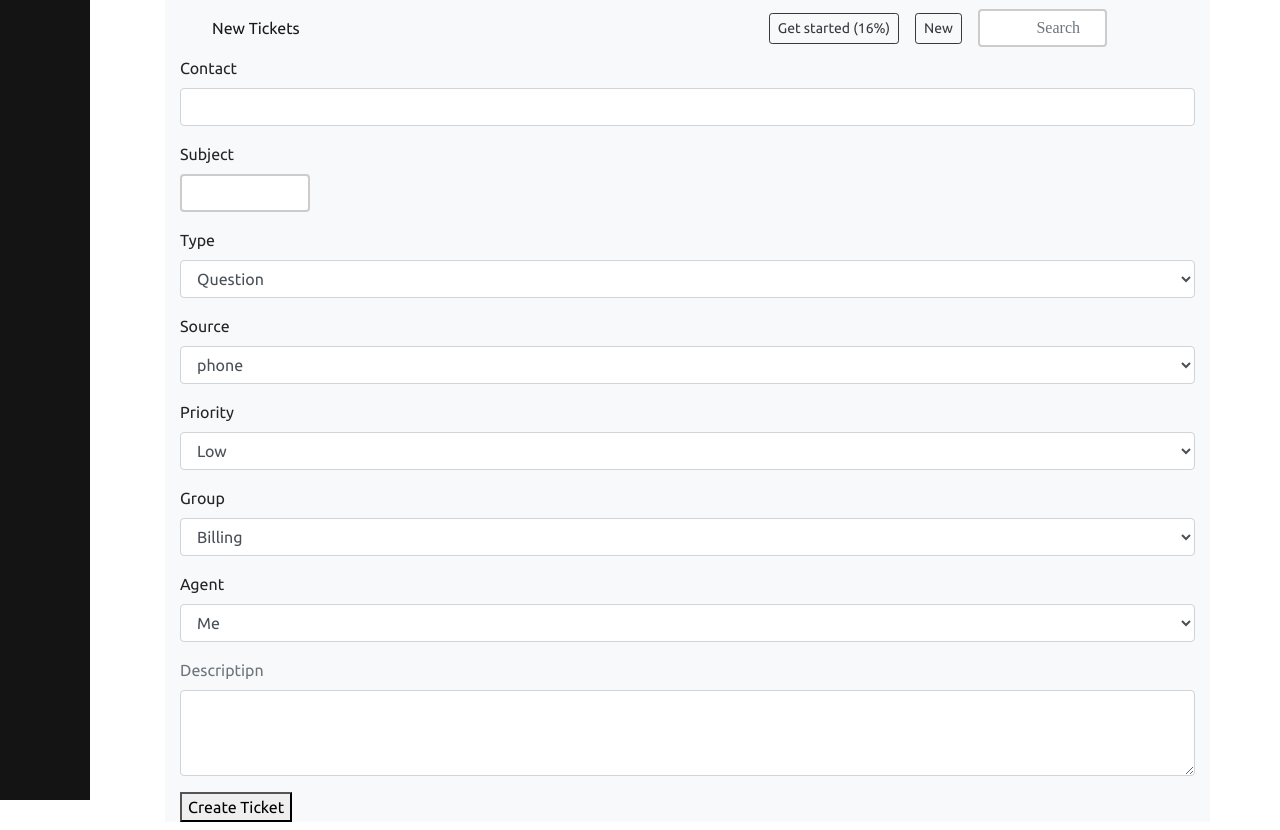
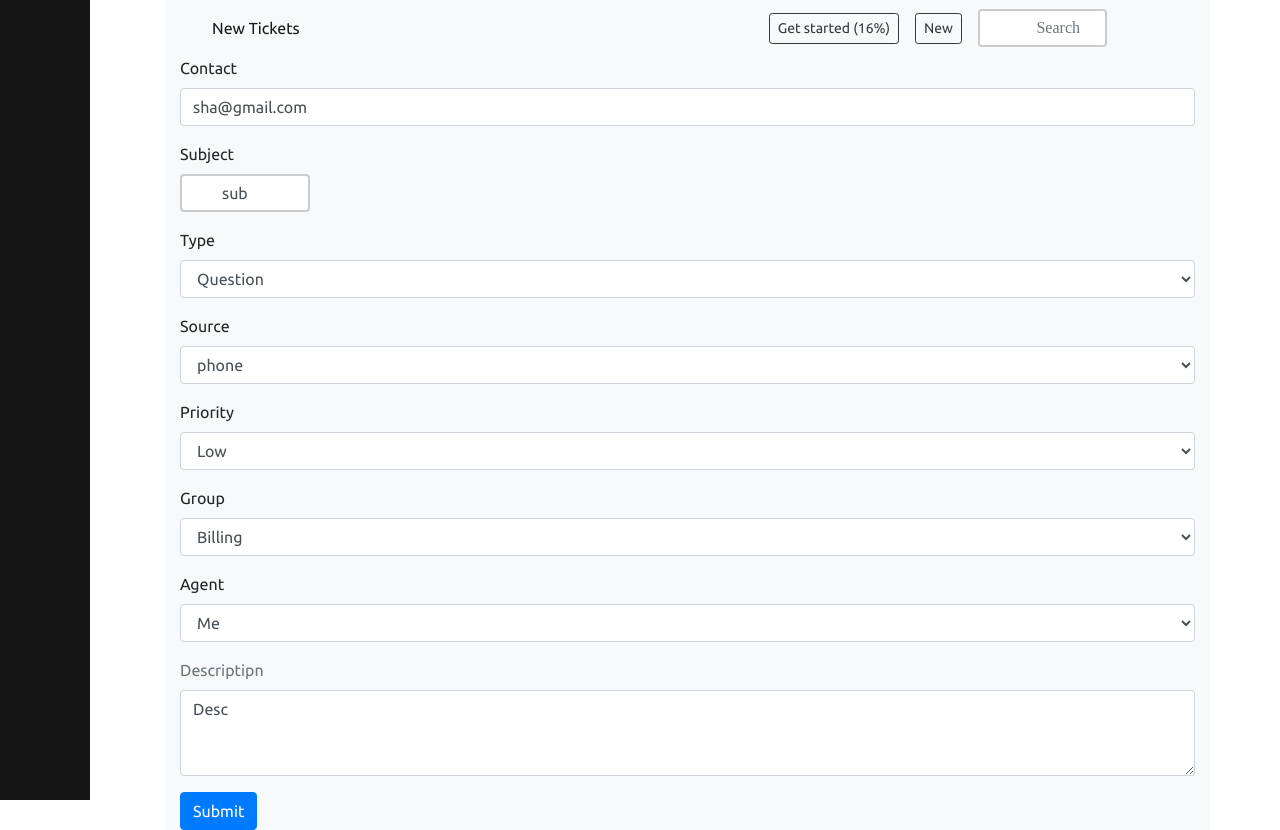
Before and after one commit to sharooque7/FreshDesk-clone, a plain HTML site: page NewlyCreatedTicket.html in a window 1280 px wide. Drawn offline with nearby package versions, Linux system fonts and the light colour scheme.

Commit message:
NewlyCreated updated

```diff
--- a/NewlyCreatedTicket.html
+++ b/NewlyCreatedTicket.html
@@ -9,6 +9,7 @@
     <link rel="stylesheet" href="./css/index.css"/>
 </head>
 <body>
+  <script src="https://code.jquery.com/jquery-3.3.1.slim.min.js" integrity="sha384-q8i/X+965DzO0rT7abK41JStQIAqVgRVzpbzo5smXKp4YfRvH+8abtTE1Pi6jizo" crossorigin="anonymous"></script>
 
     <div class="container">
         <div class="row">
@@ -100,16 +101,17 @@
                </div>
 
             <div class="col-12">
-                <form id ="my-form" method="POST">
+                <form id ="my-form" action="./TicketCreated.html" method="GET">
                     <div class="form-group">
                       <label for="exampleFormControlInput1">Contact</label>
-                      <input type="email" class="form-control form-rounder" name="Contact" id="contact">
+                      <input type="email" class="form-control form-rounder" value ="sha@gmail.com " name="Contact" id="contact">
                     </div>
                     <div class="form-group">
                         <label for="exampleFormControlInput1">Subject</label>
-                        <input type="text" class="form-control form-rounder" name="Subject"  id="subject">
+                        <input type="text" class="form-control form-rounder" value="sub" name="Subject"  id="subject">
                       </div>
                     <div class="form-group">
+                      <script src="https://code.jquery.com/jquery-3.3.1.slim.min.js" integrity="sha384-q8i/X+965DzO0rT7abK41JStQIAqVgRVzpbzo5smXKp4YfRvH+8abtTE1Pi6jizo" crossorigin="anonymous"></script>
                       <label for="exampleFormControlSelect1">Type</label>
                       <select class="form-control" name="Type"  id="type">
                         <option>Question</option>
@@ -149,14 +151,13 @@
                       </div>
                     <div class="form-group">
                       <label class = "text-muted" for="exampleFormControlTextarea1">Descriptipn</label>
-                      <textarea class="form-control" name="Descriptipn"  id="description" rows="3"></textarea>
+                      <textarea class="form-control" name="Description" value="desc" id="description" rows="3">Desc</textarea>
                     </div>
-                    <button type="submit"> Create Ticket </button>
+                    <button onsubmit="createdTicked()" class="btn btn-primary" type="submi">Submit</a>
             </div>
         </div>
     </div>
     <script src="./script/CreateTicket.js"></script>
-    <script src="https://code.jquery.com/jquery-3.3.1.slim.min.js" integrity="sha384-q8i/X+965DzO0rT7abK41JStQIAqVgRVzpbzo5smXKp4YfRvH+8abtTE1Pi6jizo" crossorigin="anonymous"></script>
 <script src="https://cdnjs.cloudflare.com/ajax/libs/popper.js/1.14.7/umd/popper.min.js" integrity="sha384-UO2eT0CpHqdSJQ6hJty5KVphtPhzWj9WO1clHTMGa3JDZwrnQq4sF86dIHNDz0W1" crossorigin="anonymous"></script>
 <script src="https://stackpath.bootstrapcdn.com/bootstrap/4.3.1/js/bootstrap.min.js" integrity="sha384-JjSmVgyd0p3pXB1rRibZUAYoIIy6OrQ6VrjIEaFf/nJGzIxFDsf4x0xIM+B07jRM" crossorigin="anonymous"></script>
 </body>
```
